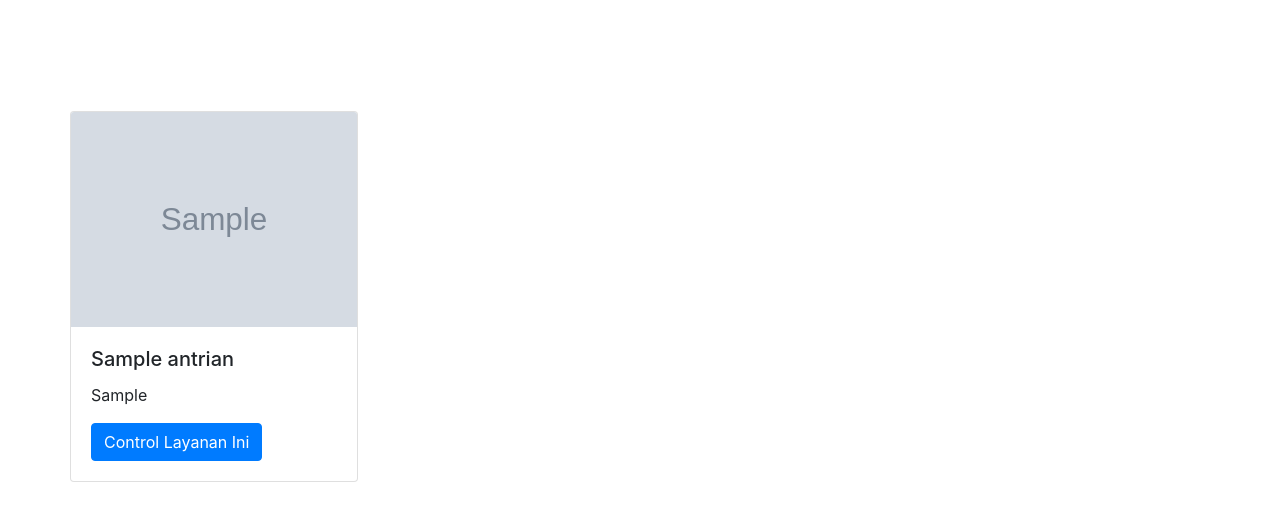
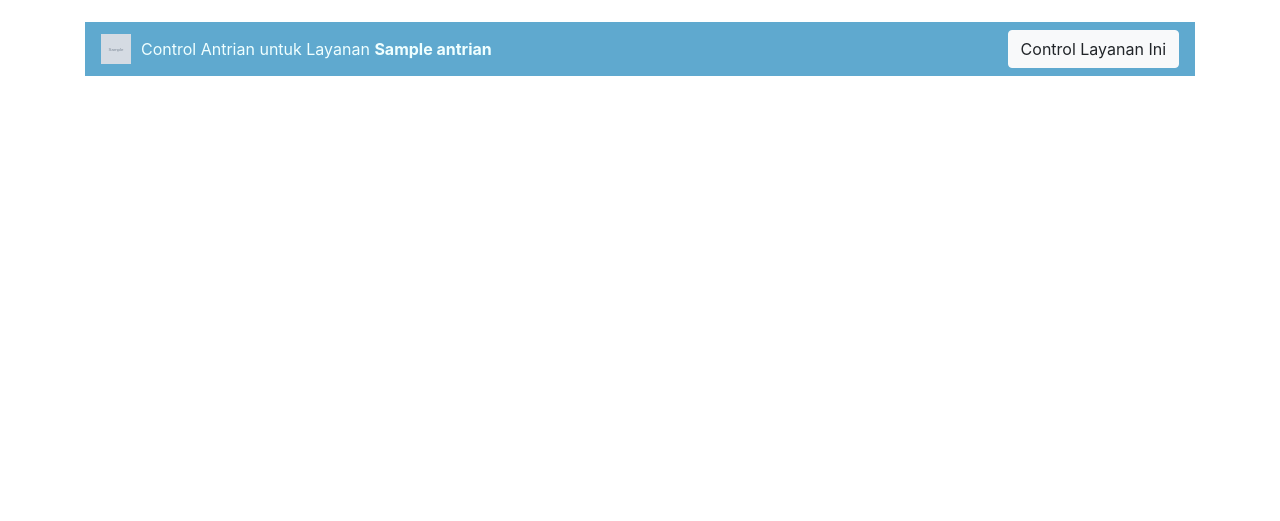
Before and after one commit to joshuapanjaitan/KlinikHarapanKita, a Django app: page /control/ in a window 1280 px wide. Shown: the top 521 px of the page. Run offline with Django 3.2, Linux system fonts and the light colour scheme; tables that the repository leaves empty hold one stand-in row (values such as "Sample post"); grey boxes marked "Sample" are stand-in pictures; some libraries are stand-ins or nearby versions.

```diff
--- a/control/static/control/css/control.css
+++ b/control/static/control/css/control.css
@@ -4,3 +4,6 @@
 .card {
   margin-right: 8%;
 }
+.nav-content {
+  margin-top: 2%;
+}
--- /dev/null
+++ b/control/static/control/css/tes.css
@@ -0,0 +1,15 @@
+.row {
+  margin-top: 10%;
+}
+.card {
+  margin-right: 8%;
+}
+.nav-content {
+  margin-top: 2%;
+  background-color: #5fa9cf;
+}
+.ct {
+  margin-right: auto;
+  color: azure;
+  margin-left: 10px;
+}
--- a/control/templates/control/index.html
+++ b/control/templates/control/index.html
@@ -9,24 +9,17 @@
 
 
 {% block app_css %}
-<link rel="stylesheet" href="{% static 'control/css/control.css' %}">
+<link rel="stylesheet" href="{% static 'control/css/tes.css' %}">
 {% endblock app_css %}
 
 
 {% block row %}
 
-    <div class="row">
-
-        {% for content in layanan %}
-        <div class="card" style="width: 18rem;">
-            <img class="card-img-top" src="{%static content.foto%}" alt="Card image cap">
-            <div class="card-body">
-              <h5 class="card-title">{{content.nama_layanan}}</h5>
-              <p class="card-text">{{content.deskripsi}}</p>
-              <a href="{%url 'control:detail' content.code_layanan%}" class="btn btn-primary">Control Layanan Ini</a>
-            </div>
-          </div>
-        {% endfor %}
-
-    </div>
+{% for content in layanan %}
+<nav class="navbar navbar-light nav-content">
+    <img src="{%static content.foto%}" width="30" height="30" alt="">
+    <span class="ct"> Control Antrian untuk Layanan <b>{{content.nama_layanan}}</b></span>
+    <a href="{%url 'control:detail' content.code_layanan%}" class="btn btn-light">Control Layanan Ini</a>
+</nav>
+{% endfor %}
 {% endblock row %}
```
Also changed, not shown: control/templates/control/detail.html (+6 -2 lines), customer/templates/customer/index.html (+55 -16 lines), customer/views.py (+36 -3 lines), templates/index.html (+9 -10 lines).
